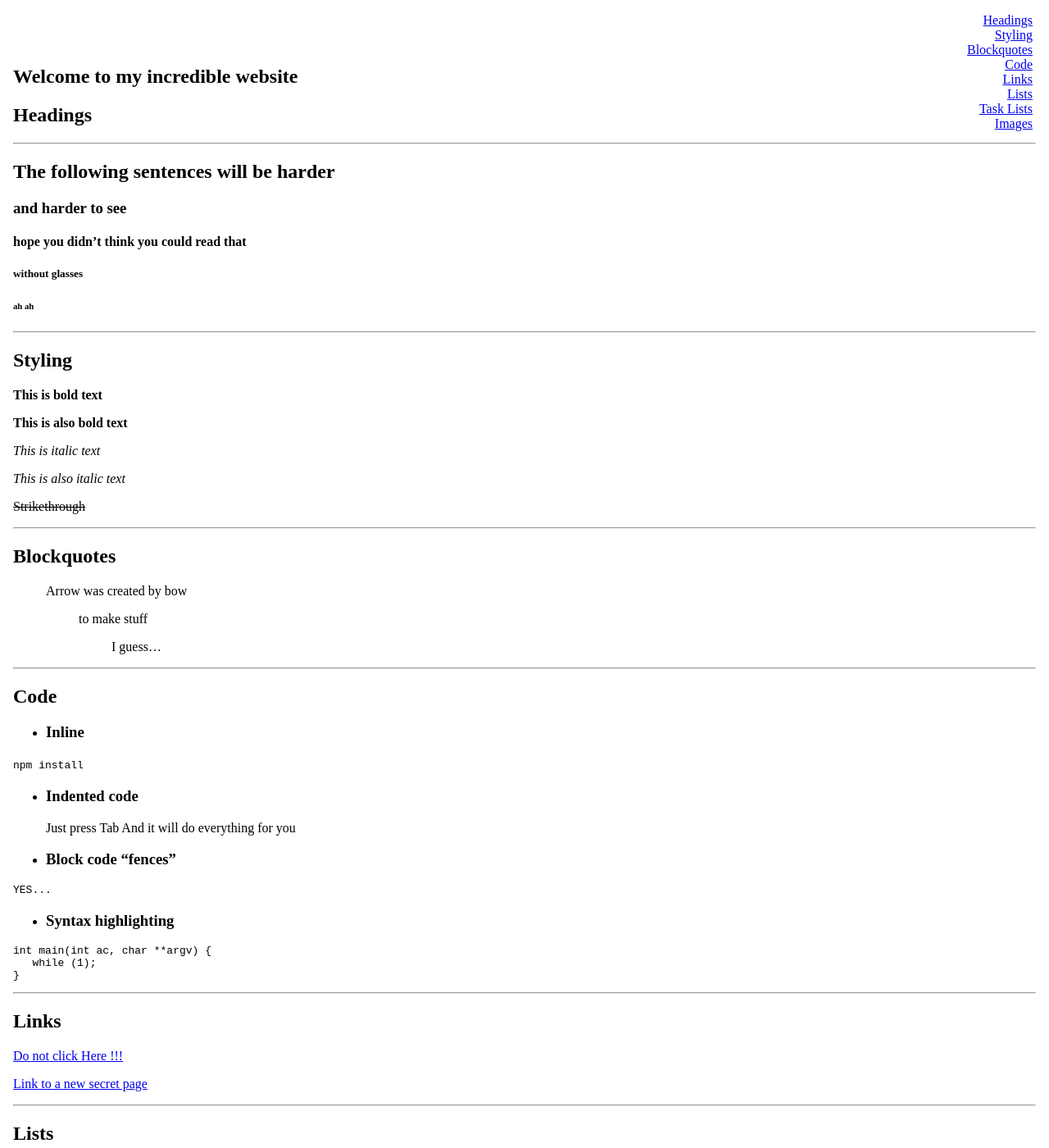
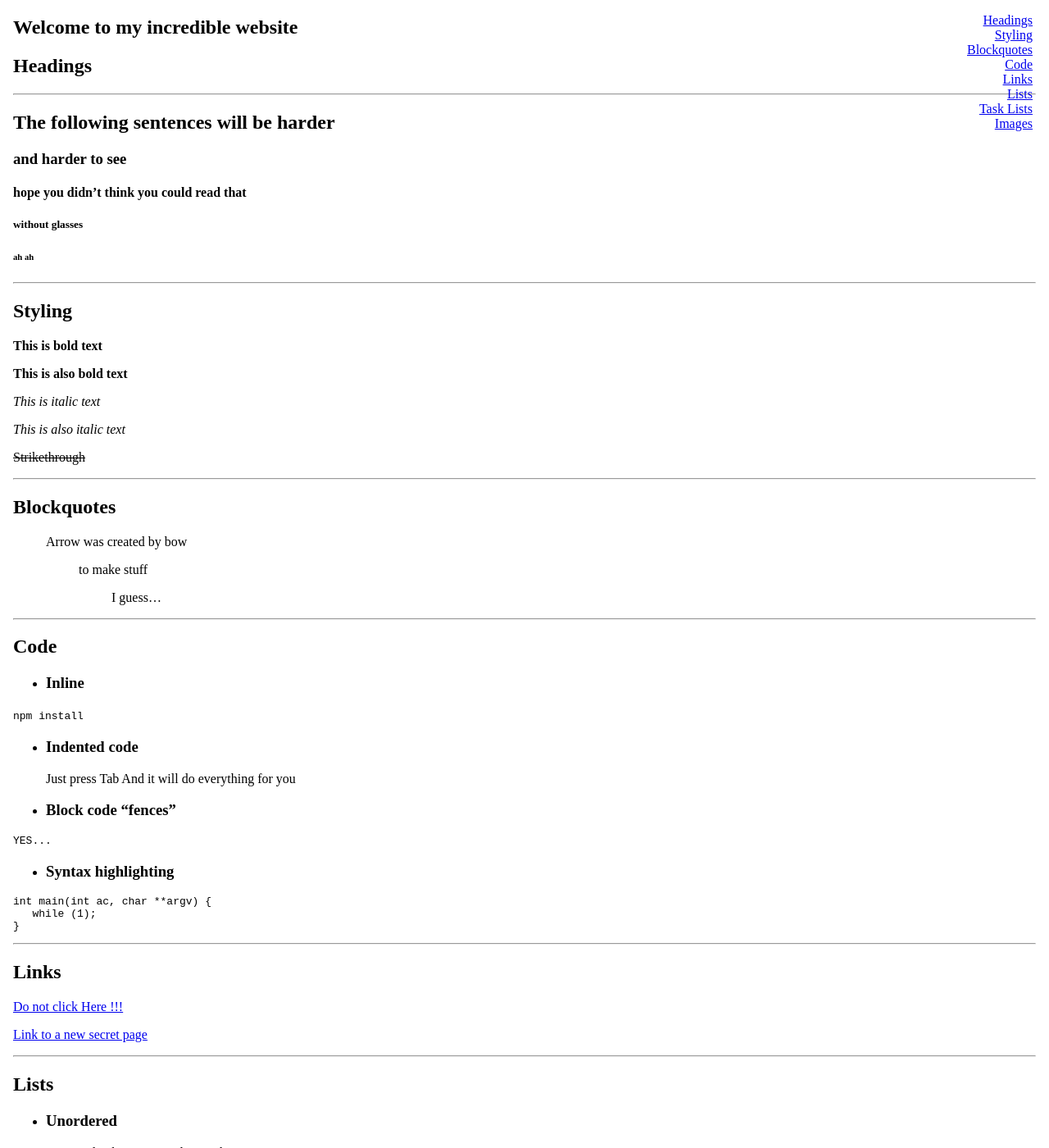
Before and after one commit to Trioud/Trioud.github.io, a Jekyll site: the page built from index.md, in a window 1280 px wide and 1400 px high. Shown: the whole window at 82% size. Built offline with Jekyll 4.4.1, drawn with Linux system fonts in a browser that asks for light colours; our own code applies the rules of GitHub Pages for plain Markdown files; some of the changed text lies outside the part shown.

Commit message:
style: change layout img selector and add footer

```diff
--- a/_layouts/default.html
+++ b/_layouts/default.html
@@ -18,5 +18,8 @@
         <section class="wrapper">
             {{ content }}
         </section>
+        <footer>
+            Made by Guillaume Cristiani, aka Trioud
+        </footer>
     </body>
 </html>
--- a/styles/styles.css
+++ b/styles/styles.css
@@ -21,5 +21,20 @@
 }
 
 .wrapper {
-    margin: 80px 16px 8px;
+    margin: 0 16px;
 }
+
+img {
+    height: auto;
+    max-width: 300px;
+}
+
+footer {
+    display: flex;
+    justify-content: center;
+    align-items: center;
+    color: grey;
+    font-style: italic;
+    font-size: 16px;
+    background-color: aliceblue;
+}
```
